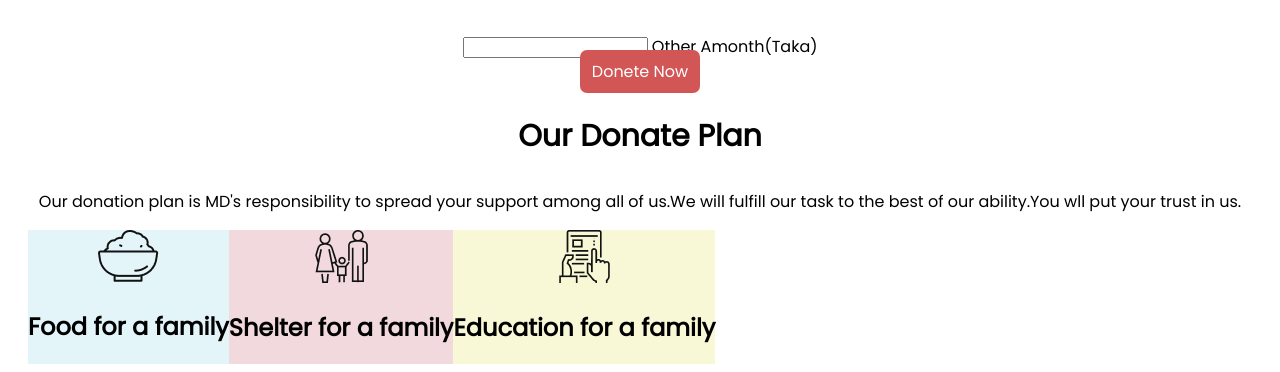
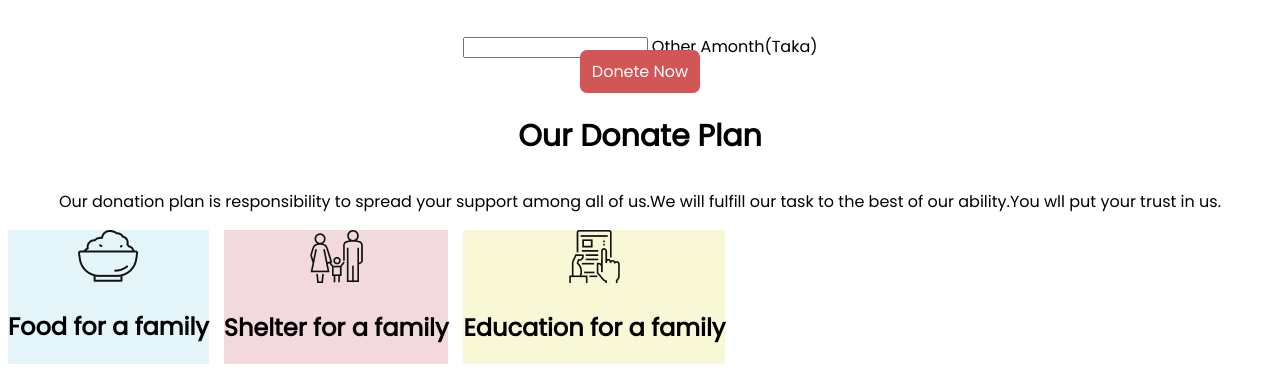
Before and after one commit to amena01/donate-today-main, a plain HTML site: page index.html in a window 1280 px wide. Shown: the part 772-1144 px from the top of the page. Drawn offline with Linux system fonts and the light colour scheme.

Commit message:
hocche na kisu

```diff
--- a/index.html
+++ b/index.html
@@ -78,7 +78,7 @@
 <h1 class="header">
    Our Donate Plan
 </h1>
-<p>Our donation plan is MD's responsibility to spread your support among all of us.We will fulfill our task to the best of our ability.You wll put your trust in us.  </p>
+<p>Our donation plan is responsibility to spread your support among all of us.We will fulfill our task to the best of our ability.You wll put your trust in us.  </p>
 
 <div id="plan-section">
 
--- a/style.css
+++ b/style.css
@@ -12,7 +12,7 @@ body {
    text-align: center;
 }
 .sec-02{
-   margin: 5px 20px;
+ text-align: center;
 }
 .header {
    font-size: 30px;
@@ -54,6 +54,8 @@ body {
 }
 #card-02{
    background-color: rgba(225, 174, 182, 0.464);
+   margin-left: 15px;
+   margin-right: 15px;
 }
 #card-03{
    background-color:rgba(239, 239, 161, 0.433);
```
